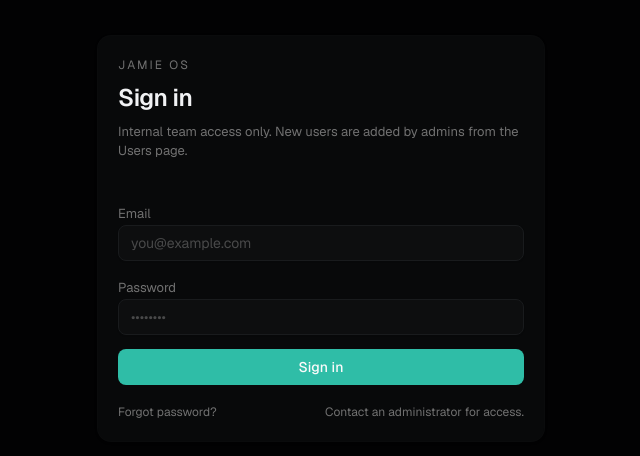
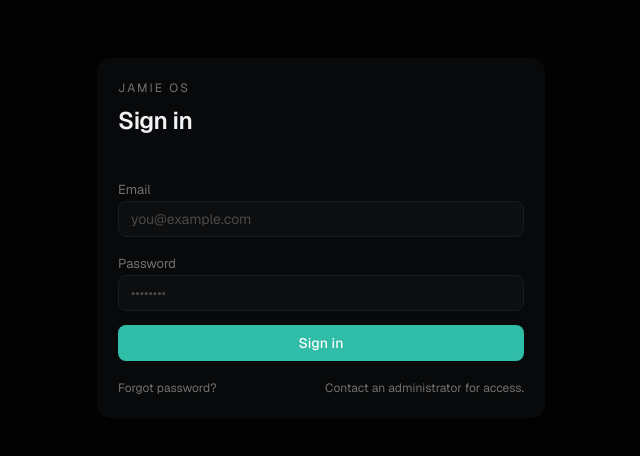
Before and after one commit to jamie-ludlow/jamie-os, a Next.js app: page /auth in a window 1280 px wide. Shown: the part 178-634 px from the top of the page, without its empty margins (431-1071 px from the left). Built offline with nearby package versions, Linux system fonts and the light colour scheme; no server answers.

Commit message:
chore: remove login notice text

```diff
--- a/src/app/auth/page.tsx
+++ b/src/app/auth/page.tsx
@@ -78,9 +78,6 @@ export default function AuthPage() {
         <div className="mb-4">
           <div className="text-[12px] uppercase tracking-[0.18em] text-muted-foreground mb-2">Jamie OS</div>
           <h1 className="text-2xl font-semibold tracking-tight">Sign in</h1>
-          <p className="mt-2 text-[13px] text-muted-foreground">
-            Internal team access only. New users are added by admins from the Users page.
-          </p>
         </div>
 
         <form className="space-y-3.5" onSubmit={submit}>
```
